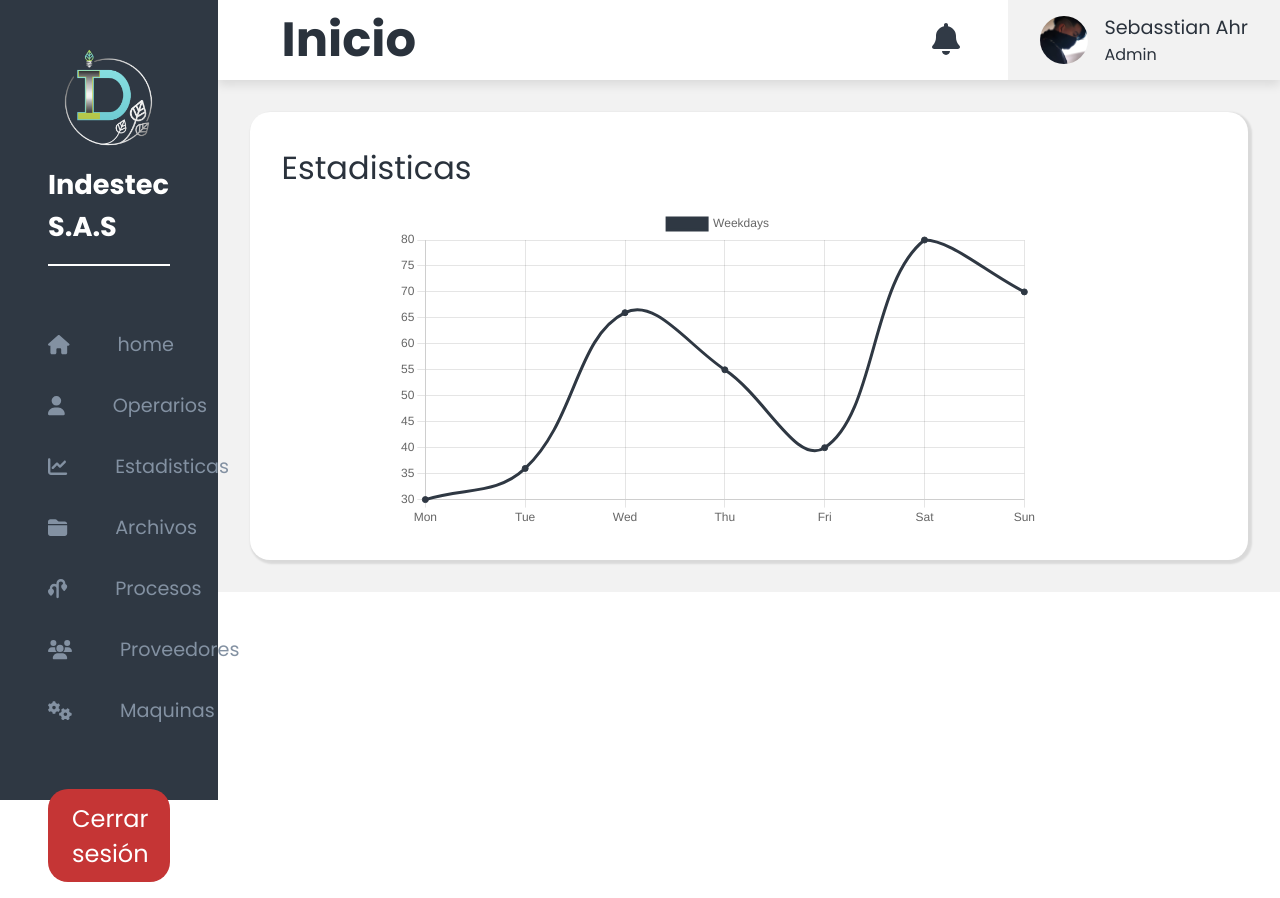
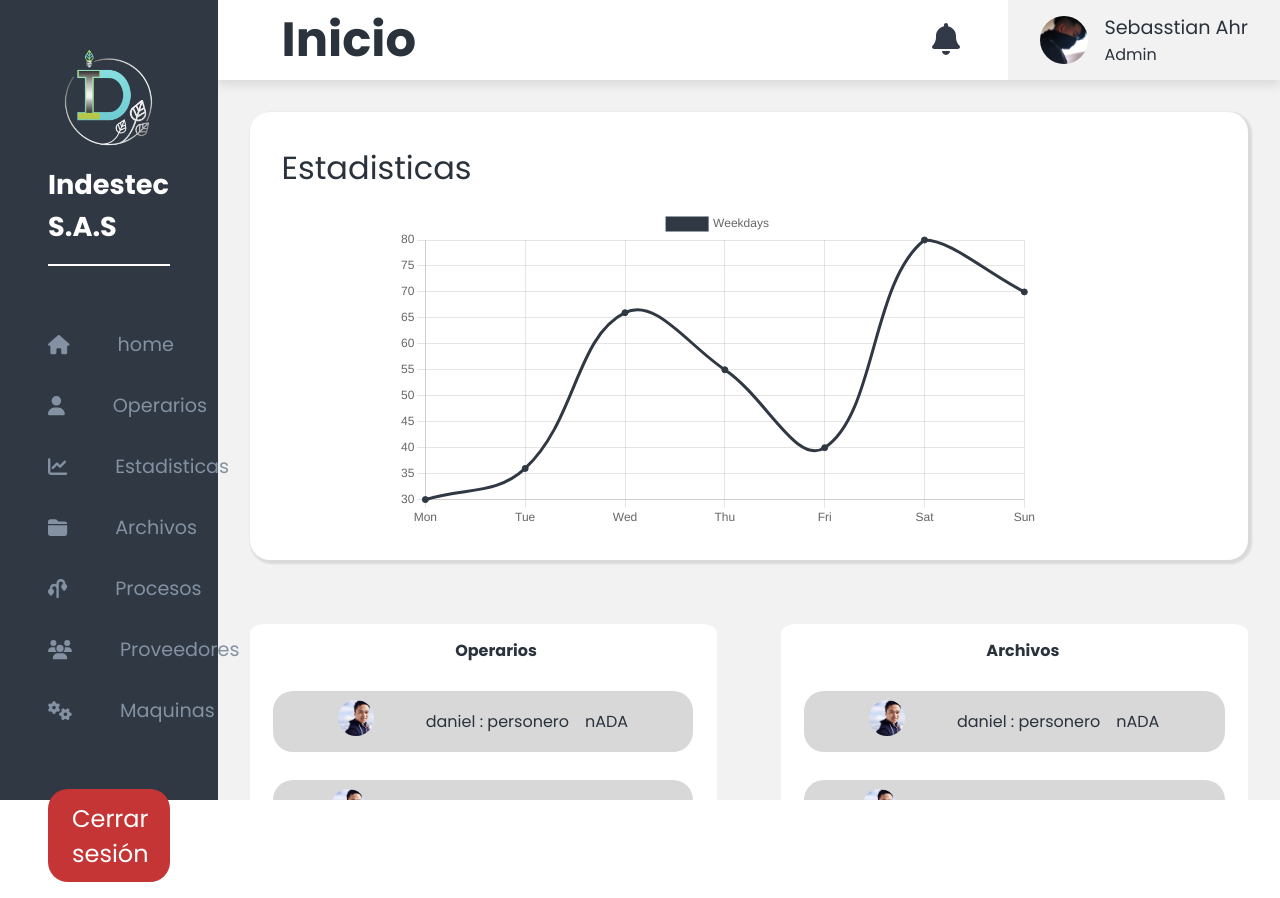
Before and after one commit to SebasstianAhr/proyecto-sena, a React (Vite) app: page / in a window 1280 px wide. Built offline with nearby package versions, Linux system fonts and the light colour scheme.

Commit message:
por terminar

```diff
--- /dev/null
+++ b/src/components/componentsHome/componentes/Card_inicio.jsx
@@ -0,0 +1,41 @@
+import img from "../imagenes/usuario-1.png";
+import "../hojas-de-estilo/card_inicio.css";
+
+function Card_inicio(props) {
+  return (
+    <div className="contenedor-card-inicio">
+      <div className="titulo-card">
+        <strong> {props.titulo} </strong>
+      </div>
+      <div className="imagen-texto-color-icono">
+        <div className="foto-inicio">
+          <img className="foto-card-inicio" src={img} alt="Foto" />
+        </div>
+        <div className="texto-descrpcion">
+          {props.texto} {props.descripcion}
+        </div>
+        <div className="icono">{props.icono}</div>
+      </div>
+      <div className="imagen-texto-color-icono">
+        <div className="foto-inicio">
+          <img className="foto-card-inicio" src={img} alt="Foto" />
+        </div>
+        <div className="texto-descrpcion">
+          {props.texto1} {props.descripcion1}
+        </div>
+        <div className="icono">{props.icono1}</div>
+      </div>
+      <div className="imagen-texto-color-icono">
+        <div className="foto-inicio">
+          <img className="foto-card-inicio" src={img} alt="Foto" />
+        </div>
+        <div className="texto-descrpcion">
+          {props.texto2} {props.descripcion2}
+        </div>
+        <div className="icono">{props.icono2}</div>
+      </div>
+    </div>
+  );
+}
+
+export default Card_inicio;
--- /dev/null
+++ b/src/components/componentsHome/hojas-de-estilo/card_inicio.css
@@ -0,0 +1,39 @@
+.contenedor-card-inicio {
+  width: 100%;
+  height: 40vh;
+  background-color: #fff;
+  border-radius: 3%;
+  display: flex;
+  flex-wrap: wrap;
+  align-content: space-around;
+  justify-content: center;
+}
+
+.contenedor-card-inicio:hover {
+  transform: scale(1.009);
+  transition: 0.3s;
+}
+.foto-inicio {
+  width: 17%;
+}
+.foto-card-inicio {
+  border-radius: 50%;
+  width: 50%;
+}
+.imagen-texto-color-icono {
+  font-size: 1rem;
+  background-color: rgb(216, 216, 216);
+  width: 90%;
+  height: 19%;
+  display: flex;
+  justify-content: start;
+  align-items: center;
+  justify-content: center;
+  border-radius: 20px;
+  gap: 1rem;
+}
+.titulo-card {
+  display: flex;
+  flex-direction: column-reverse;
+  width: 12%;
+}
--- a/src/index.css
+++ b/src/index.css
@@ -438,3 +438,10 @@ tr:hover td {
   text-decoration: none;
   color: #2a323c;
 }
+
+/*ESTILOS DE LA PARTE DE ABAJO DE EL HOME*/
+.container-home {
+  display: flex;
+  padding: 2rem;
+  gap: 0 4rem;
+}
--- a/src/pages/HomePage.jsx
+++ b/src/pages/HomePage.jsx
@@ -1,5 +1,7 @@
 import Layouts from "../layouts/Layouts";
 import Grafics from "../components/componentsStatistics/Grafics";
+import Card_inicio from "../components/componentsHome/componentes/card_inicio";
+
 import { Link } from "react-router-dom";
 const HomePage = () => {
   return (
@@ -9,6 +11,70 @@ const HomePage = () => {
           <Grafics tittle="Estadisticas" />
         </Link>
       </div>
+      <div className="container-statistic container-home">
+        <div className="content-statistics ">
+          <Link className="link-home-style" to="/workers">
+            <Card_inicio
+              titulo="Operarios"
+              imagen="1"
+              texto="daniel :"
+              descripcion=" personero"
+              icono="nADA"
+              imagen1="1"
+              texto1="daniel1 :"
+              descripcion1=" personero1"
+              icono1="nADA1"
+              imagen2="1"
+              texto2="daniel2 :"
+              descripcion2=" personero2"
+              icono2="nADA2"
+            />
+          </Link>
+        </div>
+        <div className="content-statistics ">
+          <Link className="link-home-style" to="/archives">
+            <Card_inicio
+              titulo="Archivos"
+              imagen="1"
+              texto="daniel :"
+              descripcion=" personero"
+              icono="nADA"
+              imagen1="1"
+              texto1="daniel1 :"
+              descripcion1=" personero1"
+              icono1="nADA1"
+              imagen2="1"
+              texto2="daniel2 :"
+              descripcion2=" personero2"
+              icono2="nADA2"
+            />
+          </Link>
+        </div>
+      </div>
+      <div className="container-statistic container-home">
+        <div className="content-statistics ">
+          <Grafics tittle="Ultimo proceso: 03/JUL/2023" />
+        </div>
+        <div className="content-statistics">
+          <Link className="link-home-style" to="/suppliers">
+            <Card_inicio
+              titulo="Proveedores"
+              imagen="1"
+              texto="daniel :"
+              descripcion=" personero"
+              icono="nADA"
+              imagen1="1"
+              texto1="daniel1 :"
+              descripcion1=" personero1"
+              icono1="nADA1"
+              imagen2="1"
+              texto2="daniel2 :"
+              descripcion2=" personero2"
+              icono2="nADA2"
+            />
+          </Link>
+        </div>
+      </div>
     </Layouts>
   );
 };
```
Also changed, not shown: src/components/componentsHome/componentes/Card.jsx (added, +30 -0 lines), src/components/componentsHome/hojas-de-estilo/card.css (added, +42 -0 lines), src/components/componentsHome/imagenes/usuario-1.png (added).
